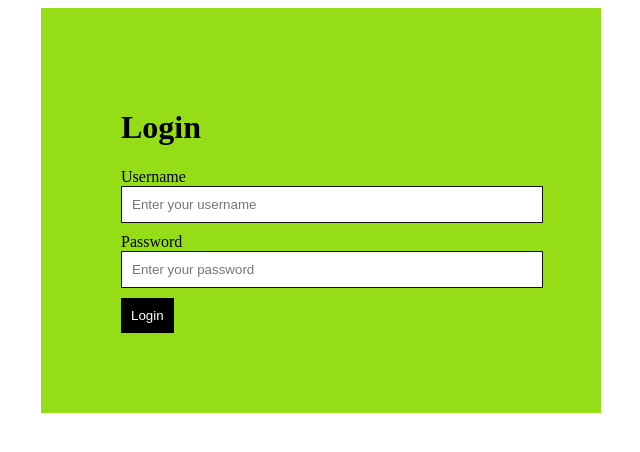
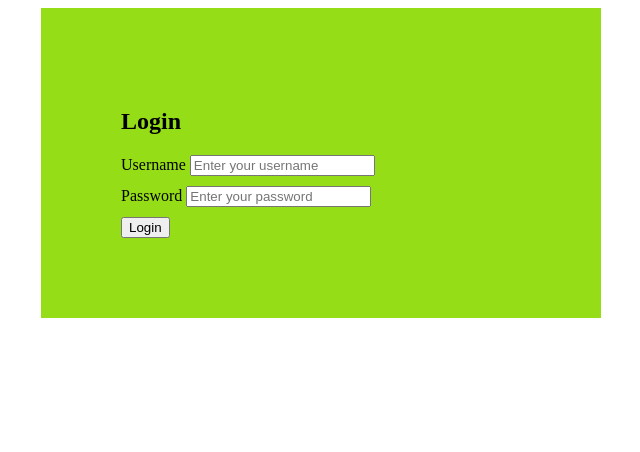
Before and after one commit to ilhamhabibilah/simple-login-page, a plain HTML site: page index.html in a window 1280 px wide. Shown: the whole page, without its empty margins (319-959 px from the left). Drawn offline with Linux system fonts and the light colour scheme.

Commit message:
index.html

```diff
--- a/index.html
+++ b/index.html
@@ -1,22 +1,24 @@
 <!DOCTYPE html>
-<html>
+<html lang="en">
 <head>
+  <meta charset="UTF-8" />
+  <meta name="viewport" content="width=device-width, initial-scale=1.0"/>
   <title>Login Page</title>
-  <link rel="stylesheet" href="style.css">
+  <link rel="stylesheet" href="style.css" />
 </head>
 <body>
   <div class="container">
-    <h1>Login</h1>
-    <form action="/login" method="post">
+    <form action="/login" method="post" class="login-form">
+      <h2>Login</h2>
       <div class="form-group">
         <label for="username">Username</label>
-        <input type="text" class="form-control" id="username" name="username" placeholder="Enter your username">
+        <input type="text" id="username" name="username" placeholder="Enter your username" required />
       </div>
       <div class="form-group">
         <label for="password">Password</label>
-        <input type="password" class="form-control" id="password" name="password" placeholder="Enter your password">
+        <input type="password" id="password" name="password" placeholder="Enter your password" required />
       </div>
-      <button type="submit" class="btn btn-primary">Login</button>
+      <button type="submit">Login</button>
     </form>
   </div>
 </body>
```
